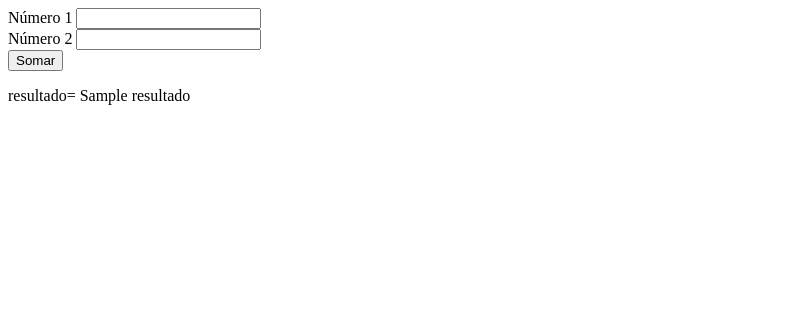
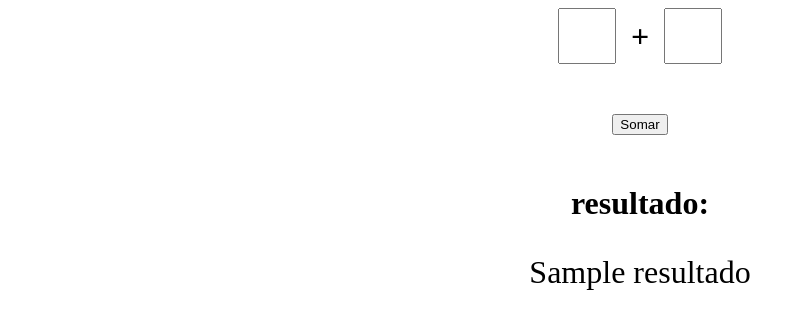
Before and after one commit to cesario-neto/aplicacao_simples_com_flask, a Flask app: template templates/index.html in a window 1280 px wide. Shown: the top 329 px of the page, without its empty margins (0-805 px from the left). Run offline with Flask 3, Linux system fonts and the light colour scheme; the template is opened without the code that fills it: most values are stand-ins (such as "Sample title", 1, 10 or a date in 2020).

Commit message:
Melhorando visual de index

```diff
--- a/templates/index.html
+++ b/templates/index.html
@@ -5,25 +5,74 @@
     <meta http-equiv="X-UA-Compatible" content="IE=edge">
     <meta name="viewport" content="width=device-width, initial-scale=1.0">
     <title>Soma</title>
+    <style>
+        .conteudo {
+            margin: 0 auto;
+            width: 50%;
+        }
+
+        .conteudo-bloco {
+            margin: auto;
+            display: flex;
+            justify-content: center;
+        }
+
+        .bloco{
+            display: inline-block;
+        }
+
+        .bloco input {
+            width: 50px;
+            height: 50px;
+
+        }
+
+        h1 {
+            display: inline;
+            margin: auto 15px;
+        }
+
+        button {
+            display: block;
+            margin: 50px auto;
+        }
+
+        .texto-resultado {
+            text-align: center;
+            font-weight: bold;
+            font-size: 2em;
+        }
+
+        .resultado {
+            text-align: center;
+            font-size: 2em;
+        }
+
+    </style>
 </head>
 <body>
 
+    <div class="conteudo">
         <form action="" method="post">
-        <div>
-            <label for="">Número 1</label>
+            <div class="conteudo-bloco">
+                <div class="bloco">
                     <input type="number" name="num1" required>
                 </div>
-        <div>
-            <label for="">Número 2</label>
+
+                <h1>+</h1>
+
+                <div class="bloco">
                     <input type="number" name="num2" required>
+                </div>
             </div>
             <button type="submit">Somar</button>
 
             {% if resultado %}
-        <p>resultado= {{resultado}}</p>
+            <p class="texto-resultado">resultado:</p>
+            <p class="resultado">{{resultado}}</p>
             {% else %}
             {% endif %}
-
+        </div>
     </form>
 
 </body>
```
Lines whose indentation alone changed are shown as unchanged.
